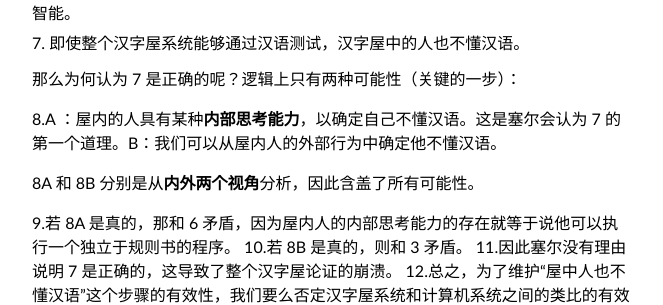
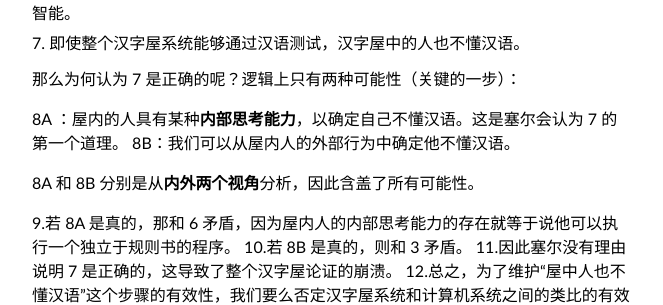
Before and after one commit to livc/livc.github.io, a Jekyll site: the page built from _posts/2017-07-03-192.md, in a window 1280 px wide and 900 px high, scrolled down 4471 px. Shown: the part 197-502 px from the top of the window, without its empty margins (308-971 px from the left). Built offline with Jekyll 4.4.1, drawn with Linux system fonts in a browser that asks for light colours; nearby versions of some CDN libraries; some web fonts are replaced; comment, search, counter and statistics services are not loaded.

Commit message:
update192

```diff
--- a/_posts/2017-07-03-192.md
+++ b/_posts/2017-07-03-192.md
@@ -115,7 +115,8 @@
 
 那么为何认为 7 是正确的呢？逻辑上只有两种可能性（关键的一步）：
 
-8.A ：屋内的人具有某种**内部思考能力**，以确定自己不懂汉语。这是塞尔会认为 7 的第一个道理。B：我们可以从屋内人的外部行为中确定他不懂汉语。
+8A ：屋内的人具有某种**内部思考能力**，以确定自己不懂汉语。这是塞尔会认为 7 的第一个道理。
+8B：我们可以从屋内人的外部行为中确定他不懂汉语。
 
 8A 和 8B 分别是从**内外两个视角**分析，因此含盖了所有可能性。
 
```
